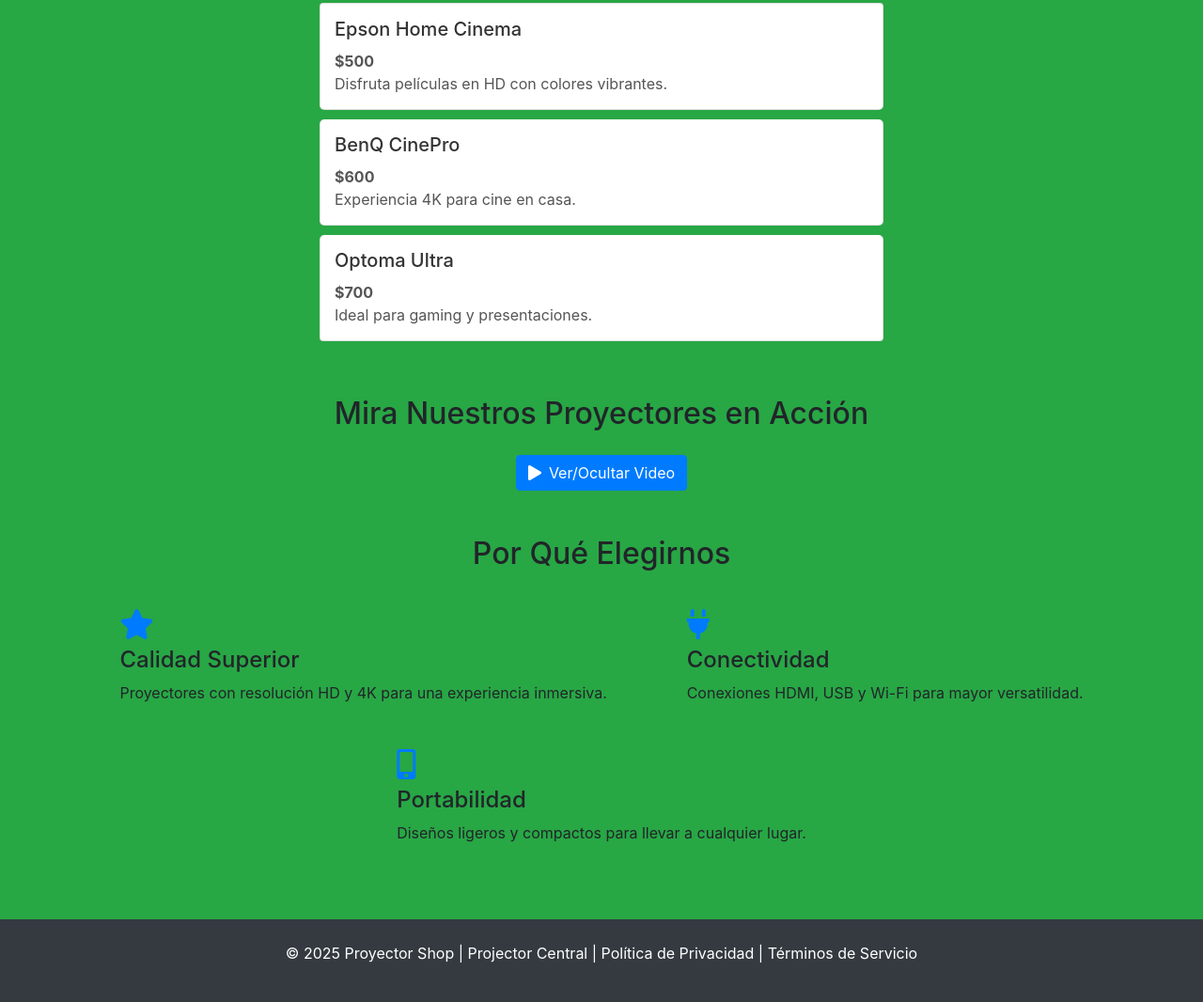
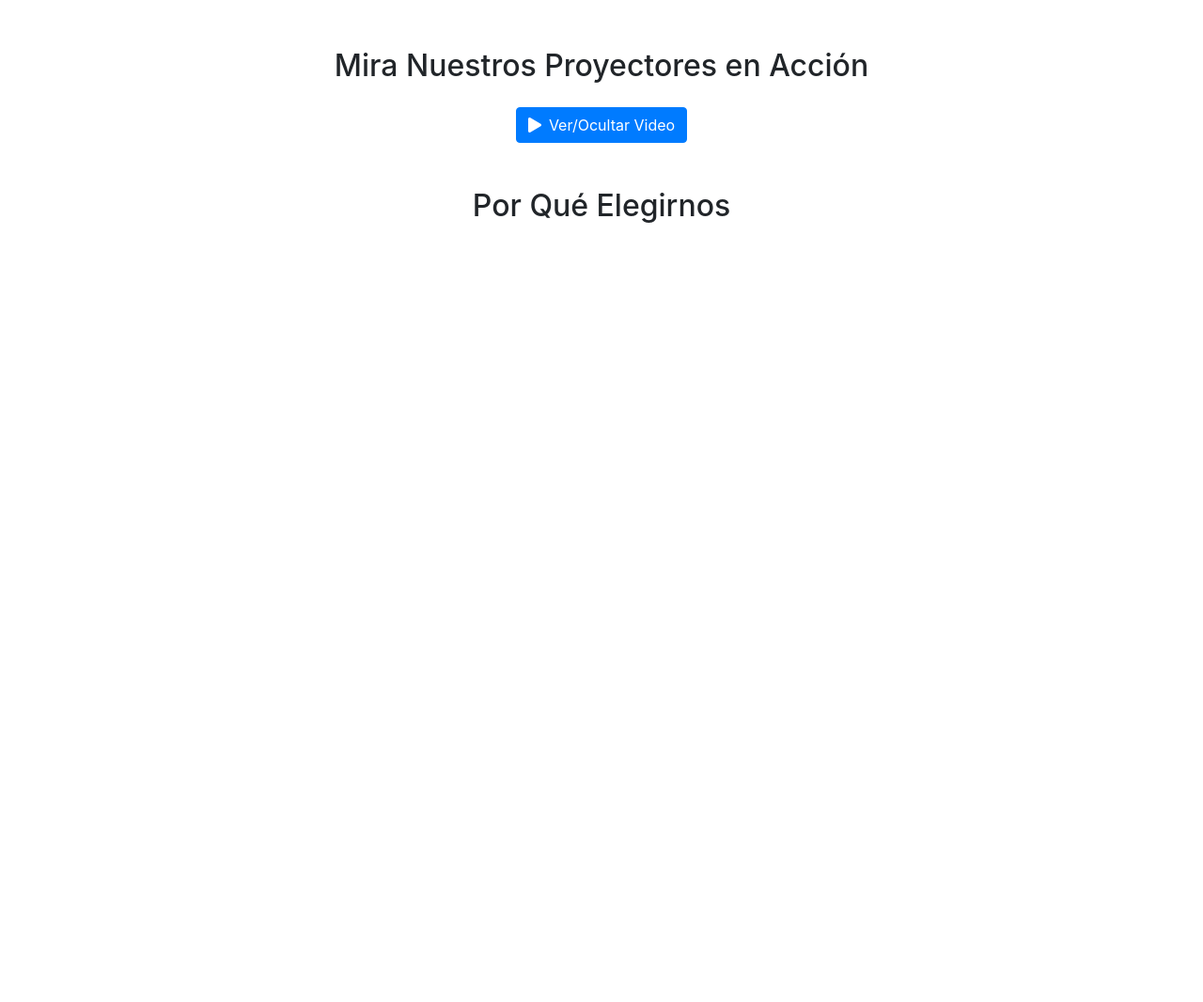
Before and after one commit to MichBj/semana-7, a plain HTML site: page index.html in a window 1280 px wide. Shown: the part 361-1427 px from the top of the page at 94% size. After the commit the page ends 800 px from the top, so only its background shows below. Drawn offline with nearby package versions, Linux system fonts and the light colour scheme.

Commit message:
semana 7

```diff
--- a/index.html
+++ b/index.html
@@ -5,7 +5,6 @@
     <meta name="viewport" content="width=device-width, initial-scale=1.0">
     <title>Proyector Shop - Experiencia Multimedia</title>
     <link href="https://stackpath.bootstrapcdn.com/bootstrap/4.5.2/css/bootstrap.min.css" rel="stylesheet">
-    <link rel="stylesheet" href="styles.css">
     <link rel="stylesheet" href="https://cdnjs.cloudflare.com/ajax/libs/font-awesome/5.15.4/css/all.min.css">
 </head>
 <body>
@@ -60,32 +59,4 @@
         <section class="my-5">
             <h2 class="text-center mb-4">Por Qué Elegirnos</h2>
             <div class="d-flex flex-wrap justify-content-around">
-                <div class="feature-box p-3">
-                    <i class="fas fa-star fa-2x mb-2 text-primary"></i>
-                    <h4>Calidad Superior</h4>
-                    <p>Proyectores con resolución HD y 4K para una experiencia inmersiva.</p>
-                </div>
-                <div class="feature-box p-3">
-                    <i class="fas fa-plug fa-2x mb-2 text-primary"></i>
-                    <h4>Conectividad</h4>
-                    <p>Conexiones HDMI, USB y Wi-Fi para mayor versatilidad.</p>
-                </div>
-                <div class="feature-box p-3">
-                    <i class="fas fa-mobile-alt fa-2x mb-2 text-primary"></i>
-                    <h4>Portabilidad</h4>
-                    <p>Diseños ligeros y compactos para llevar a cualquier lugar.</p>
-                </div>
-            </div>
-        </section>
-
-    </main>
-
-    <footer class="bg-dark text-white text-center py-4">
-        <p>© 2025 Proyector Shop | <a href="https://www.projectorcentral.com" target="_blank" class="text-white">Projector Central</a> | <a href="#" class="text-white">Política de Privacidad</a> | <a href="#" class="text-white">Términos de Servicio</a></p>
-    </footer>
-
-    <script src="https://code.jquery.com/jquery-3.5.1.slim.min.js"></script>
-    <script src="https://cdn.jsdelivr.net/npm/bootstrap@4.5.2/dist/js/bootstrap.bundle.min.js"></script>
-    <script src="script.js"></script>
-</body>
-</html>
+                <div class="feature-box p
--- a/styles.css
+++ /dev/null
@@ -1,25 +0,0 @@
-body {
-    background-color: #28a745; /* Verde de Bootstrap (success) */
-}
-
-#productList {
-    max-width: 600px; /* Limitar ancho de la lista */
-    margin: 0 auto; /* Centrar la lista */
-}
-
-.list-group-item {
-    background-color: #ffffff; /* Fondo blanco para los elementos de la lista */
-    border-radius: 5px; /* Bordes redondeados */
-    margin-bottom: 10px; /* Espacio entre elementos */
-    padding: 15px; /* Espaciado interno */
-}
-
-.list-group-item h5 {
-    margin-bottom: 10px; /* Espacio bajo el nombre del producto */
-    color: #333; /* Color oscuro para el título */
-}
-
-.list-group-item p {
-    margin: 0; /* Sin márgenes para el precio y descripción */
-    color: #555; /* Color gris para el texto */
-}
```
